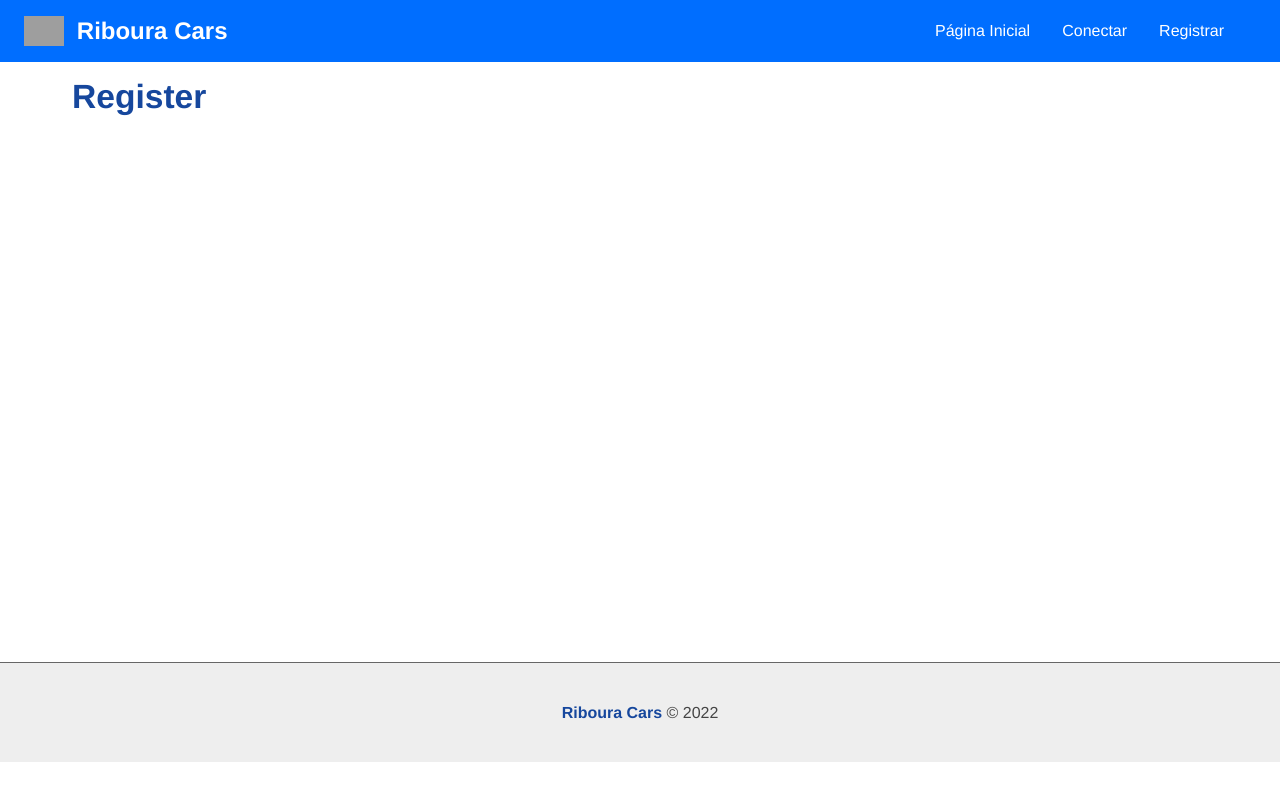
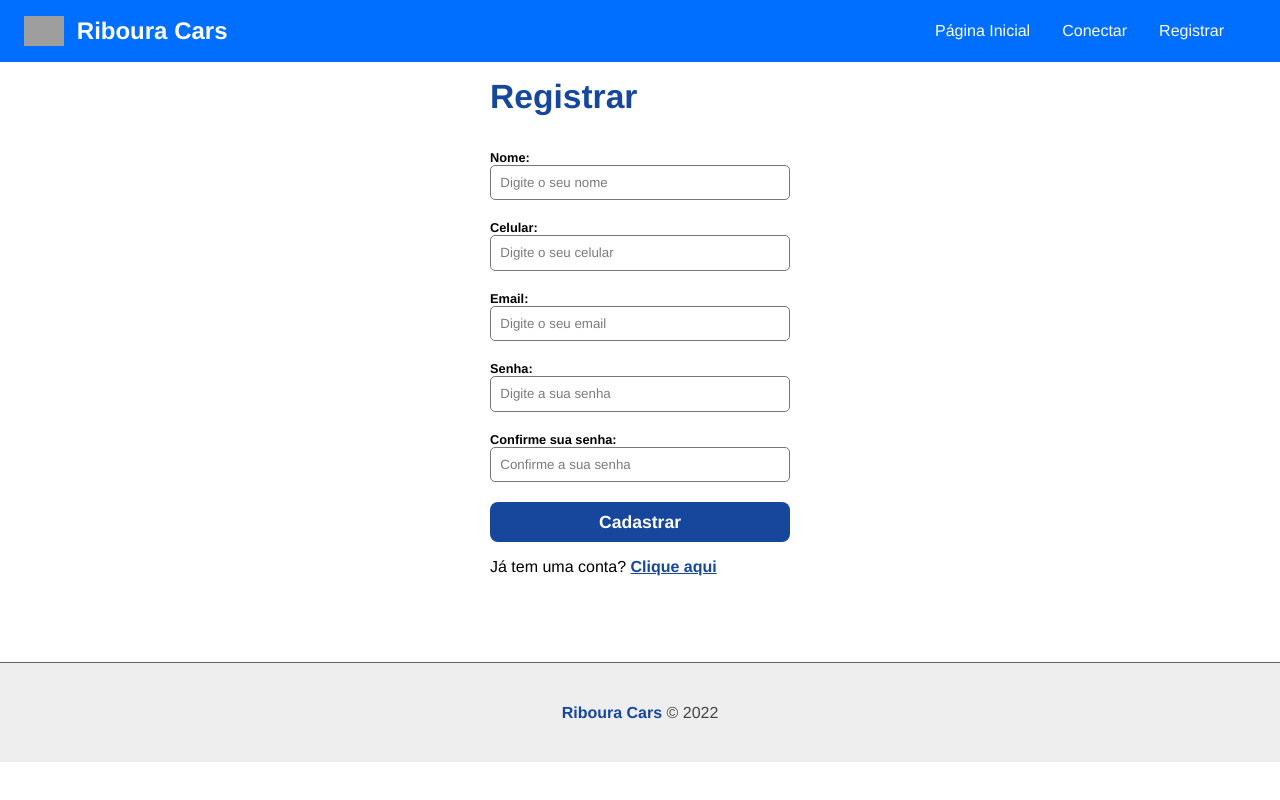
Before and after one commit to dlzzdev/riboura-vehicles, a React (Create React App) app in the folder web/: page /register in a window 1280 px wide. Built offline with nearby package versions, Linux system fonts and the light colour scheme; grey boxes are pictures that could not be loaded; the HTML template or start-up script is replaced by a standard one.

Commit message:
:lipstick: feat: Registro

```diff
--- a/web/src/App.tsx
+++ b/web/src/App.tsx
@@ -6,10 +6,12 @@ import { Navbar } from "./components/layout/Navbar";
 import { Login } from "./components/pages/Auth/Login";
 import { Register } from "./components/pages/Auth/Register";
 import { Home } from "./components/pages/Home";
+import { UserProvider } from "./context/UserContext";
 
 function App() {
   return (
     <Router>
+      <UserProvider>
         <Navbar />
         <Container>
           <Routes>
@@ -19,6 +21,7 @@ function App() {
           </Routes>
         </Container>
         <Footer />
+      </UserProvider>
     </Router>
   );
 }
--- /dev/null
+++ b/web/src/components/form/Form.module.css
@@ -0,0 +1,32 @@
+.form_container {
+  max-width: 300px;
+  margin: 0 auto;
+  background-color: #fff;
+  border-radius: 15px;
+}
+
+.form_container input[type="submit"] {
+  border-radius: 8px;
+  background-color: #16479d;
+  color: #fff;
+  border: none;
+  min-width: 100px;
+  min-height: 2.5rem;
+  width: 100%;
+  cursor: pointer;
+  font-size: 1.1em;
+  font-weight: bold;
+}
+
+.form_container input[type="submit"]:hover {
+  background-color: #00286d;
+}
+
+.form_container p {
+  margin-top: 1em;
+}
+
+.form_container p a {
+  color: #16479d;
+  font-weight: bold;
+}
--- /dev/null
+++ b/web/src/components/form/Input.module.css
@@ -0,0 +1,22 @@
+.form_control {
+  display: flex;
+  flex-direction: column;
+  margin-bottom: 1em;
+}
+
+.form_control label {
+  margin-bottom: 0.3em;
+  font-weight: bold;
+  font-size: 0.8em;
+}
+
+.form_control input {
+  padding: 0.7em;
+  border: 1px solid #777;
+  border-radius: 5px;
+  width: 100%;
+}
+
+.form_control input::placeholder {
+  color: #7b7b7b;
+}
--- /dev/null
+++ b/web/src/components/form/Input.tsx
@@ -0,0 +1,28 @@
+import styles from "./Input.module.css";
+
+export const Input = ({
+  type,
+  text,
+  name,
+  placeholder,
+  handleOnChange,
+  value,
+  multiple,
+}: any) => {
+  return (
+    <div className={styles.form_control}>
+      <label>
+        {text}:
+        <input
+          type={type}
+          name={name}
+          id={name}
+          placeholder={placeholder}
+          onChange={handleOnChange}
+          value={value}
+          {...(multiple ? { multiple } : "")}
+        />
+      </label>
+    </div>
+  );
+};
--- a/web/src/components/pages/Auth/Register.tsx
+++ b/web/src/components/pages/Auth/Register.tsx
@@ -1,7 +1,66 @@
+import { Input } from "../../form/Input";
+import styles from "../../form/Form.module.css";
+import { Link } from "react-router-dom";
+import { useContext, useState } from "react";
+import { Context } from "../../../context/UserContext";
+
 export const Register = () => {
+  const [user, setUser] = useState({});
+  const { register } = useContext(Context);
+
+  function handleChange(e: any) {
+    setUser({ ...user, [e.target.name]: e.target.value });
+  }
+
+  function handleSubmit(e: any) {
+    e.preventDefault();
+    register(user);
+  }
+
   return (
-    <section>
-      <h1>Register</h1>
+    <section className={styles.form_container}>
+      <h1>Registrar</h1>
+      <form onSubmit={handleSubmit}>
+        <Input
+          text="Nome"
+          type="text"
+          name="name"
+          placeholder="Digite o seu nome"
+          handleOnChange={handleChange}
+        />
+        <Input
+          text="Celular"
+          type="text"
+          name="phone"
+          placeholder="Digite o seu celular"
+          handleOnChange={handleChange}
+        />
+        <Input
+          text="Email"
+          type="email"
+          name="email"
+          placeholder="Digite o seu email"
+          handleOnChange={handleChange}
+        />
+        <Input
+          text="Senha"
+          type="password"
+          name="password"
+          placeholder="Digite a sua senha"
+          handleOnChange={handleChange}
+        />
+        <Input
+          text="Confirme sua senha"
+          type="password"
+          name="confirmPassword"
+          placeholder="Confirme a sua senha"
+          handleOnChange={handleChange}
+        />
+        <input type="submit" value="Cadastrar" />
+      </form>
+      <p>
+        Já tem uma conta? <Link to="/login/">Clique aqui</Link>{" "}
+      </p>
     </section>
   );
-}
+};
--- /dev/null
+++ b/web/src/context/UserContext.tsx
@@ -0,0 +1,17 @@
+import { createContext } from "react";
+import useAuth from "../hooks/useAuth";
+
+type UserContextType = {
+  user?: any;
+  register: (user: any) => void;
+};
+
+const Context = createContext({} as UserContextType);
+
+function UserProvider({ children }: any) {
+  const { register } = useAuth();
+
+  return <Context.Provider value={{ register }}>{children}</Context.Provider>;
+}
+
+export { Context, UserProvider };
--- /dev/null
+++ b/web/src/hooks/useAuth.ts
@@ -0,0 +1,19 @@
+import { useState, useEffect } from "react";
+import api from "../utils/api";
+import { useNavigate } from "react-router-dom";
+
+export default function useAuth() {
+  async function register(user: any) {
+    try {
+      const data = await api
+        .post("/users/register", user)
+        .then((res) => res.data);
+
+      console.log(data);
+    } catch (e) {
+      console.log(e);
+    }
+  }
+
+  return { register };
+}
--- /dev/null
+++ b/web/src/utils/api.ts
@@ -0,0 +1,5 @@
+import axios from "axios";
+
+export default axios.create({
+  baseURL: "http://localhost:3333",
+});
```
Also changed, not shown: 1 other file (tests, documents, lock files or other folders). Lines whose indentation alone changed are shown as unchanged.
